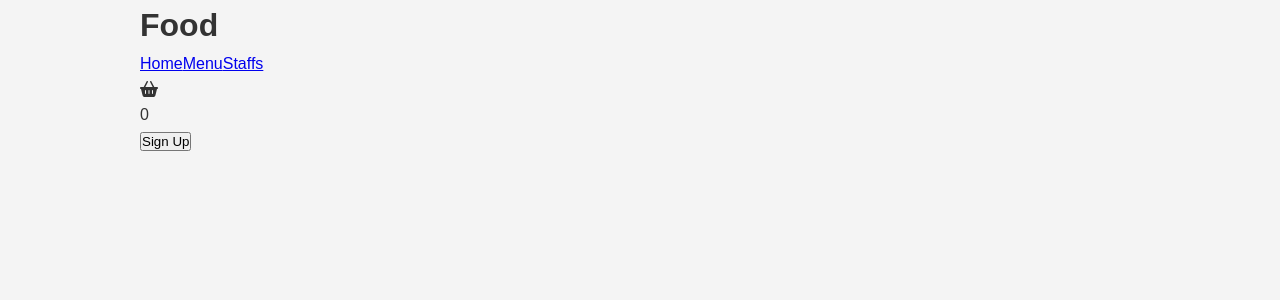
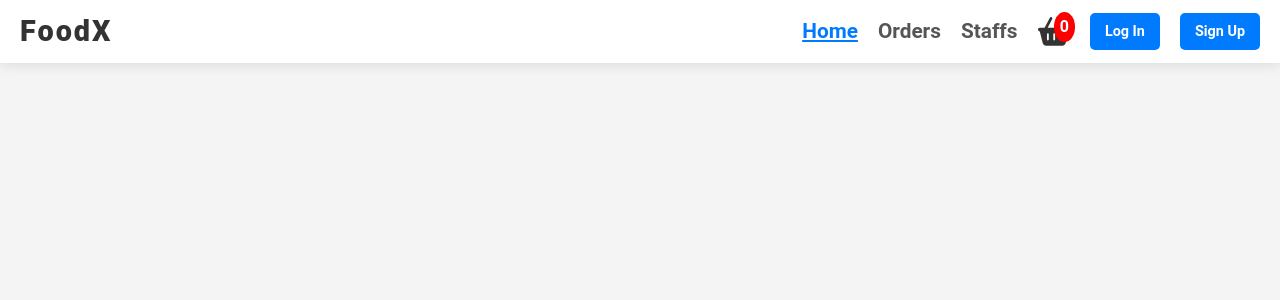
Before and after one commit to dev-m-josh/hotel-management-app, a React (Create React App) app in the folder UI/hotel-management-app/: page / in a window 1280 px wide. Shown: the top 300 px of the page. Built offline with nearby package versions, Linux system fonts and the light colour scheme.

Commit message:
header css styles

```diff
--- a/UI/hotel-management-app/src/Components/Header.js
+++ b/UI/hotel-management-app/src/Components/Header.js
@@ -1,26 +1,46 @@
 import { FontAwesomeIcon } from '@fortawesome/react-fontawesome';
 import { faShoppingBasket } from '@fortawesome/free-solid-svg-icons';
+import "../Styles/Header.css";
 
 function Header() {
+    // Get the current path
+    const currentPath = window.location.pathname;
+
     return (
         <header className="header">
             <div className="logo">
-        <h1>Food</h1>
+                <h1>FoodX</h1>
             </div>
 
             <nav className="header-details">
                 <div className="links">
-          <a href="/" className="nav-link active">Home</a>
-          <a href="/menu" className="nav-link">Menu</a>
-          <a href="/staffs" className="nav-link">Staffs</a>
-        </div>
-
-        <div className="cart-signup">
+                    <a
+                        href="/"
+                        className={`nav-link ${currentPath === '/' ? 'active' : ''}`}
+                    >
+                        Home
+                    </a>
+                    <a
+                        href="/orders"
+                        className={`nav-link ${currentPath === '/orders' ? 'active' : ''}`}
+                    >
+                        Orders
+                    </a>
+                    <a
+                        href="/staffs"
+                        className={`nav-link ${currentPath === '/staffs' ? 'active' : ''}`}
+                    >
+                        Staffs
+                    </a>
                     <div className="cart">
                         <FontAwesomeIcon className='icon' icon={faShoppingBasket} />
                         <div className="cart-number">0</div>
                     </div>
-          <button className="signup-btn">Sign Up</button>
+                </div>
+
+                <div className="cart-signup">
+                    <a href="/login" className="signup-btn">Log In</a>
+                    <a href="/signup" className="signup-btn">Sign Up</a>
                 </div>
             </nav>
         </header>
--- /dev/null
+++ b/UI/hotel-management-app/src/Styles/Header.css
@@ -0,0 +1,157 @@
+/* Global Styles */
+* {
+    margin: 0;
+    padding: 0;
+    box-sizing: border-box;
+}
+
+body {
+    font-family: 'Roboto', sans-serif;
+    color: #333;
+    line-height: 1.5;
+    background-color: #f4f4f4;
+}
+
+/* Header styling */
+.header {
+    background-color: #ffffff;
+    padding: 10px 20px;
+    display: flex;
+    justify-content: space-between;
+    align-items: center;
+    position: fixed;
+    top: 0;
+    left: 0;
+    width: 100%;
+    z-index: 1000;
+    box-shadow: 0 2px 12px rgba(0, 0, 0, 0.1);
+}
+
+/* Logo styling */
+.logo h1 {
+    font-size: 1.8rem;
+    font-weight: 800;
+    color: #333;
+    letter-spacing: 2px;
+}
+
+/* Navigation styling */
+.header-details {
+    display: flex;
+    align-items: center;
+}
+
+.nav-link {
+    margin-right: 20px;
+    text-decoration: none;
+    font-size: 1.3rem;
+    color: #555;
+    font-weight: bold;
+    transition: color 0.3s ease-in-out;
+}
+
+.nav-link.active {
+    color: #007bff;
+    text-decoration: underline;
+}
+
+.nav-link:hover{
+    color: #007bff;
+}
+
+.cart-signup {
+    display: flex;
+    align-items: center;
+}
+
+.links{
+    display: flex;
+    align-items: center;
+}
+
+.signup-btn {
+    text-decoration: none;
+    margin-left: 20px;
+    padding: 8px 15px;
+    background-color: #007bff;
+    color: white;
+    border-radius: 5px;
+    font-size: 0.9rem;
+    font-weight: 600;
+    transition: background-color 0.3s ease-in-out;
+}
+
+.signup-btn:hover {
+    background-color: #0056b3;
+}
+
+/* Cart Icon and Number */
+.cart {
+    position: relative;
+    display: flex;
+    align-items: center;
+}
+
+.icon {
+    font-size: 1.8rem;
+    color: #333;
+    transition: color 0.3s ease-in-out;
+}
+
+.cart-number {
+    position: absolute;
+    top: -5px;
+    right: -5px;
+    background-color: #ff0000;
+    color: white;
+    font-weight: bold;
+    font-size: 1rem;
+    border-radius: 50%;
+    padding: 3px 6px;
+    display: flex;
+    justify-content: center;
+    align-items: center;
+}
+
+/* Media Queries for Responsiveness */
+@media (max-width: 768px) {
+    .header {
+        padding: 15px 20px;
+        flex-direction: column;
+        align-items: flex-start;
+    }
+
+    .logo h1 {
+        font-size: 1.6rem;
+    }
+
+    .header-details {
+        width: 100%;
+        margin-top: 10px;
+        justify-content: space-between;
+    }
+
+    .cart-signup {
+        margin-top: 10px;
+    }
+
+    .signup-btn {
+        margin-left: 10px;
+    }
+}
+
+@media (max-width: 480px) {
+    .logo h1 {
+        font-size: 1.4rem;
+    }
+
+    .nav-link {
+        font-size: 0.9rem;
+        margin-right: 10px;
+    }
+
+    .cart-number {
+        font-size: 0.8rem;
+        padding: 3px 6px;
+    }
+}
```
Lines whose indentation alone changed are shown as unchanged.
